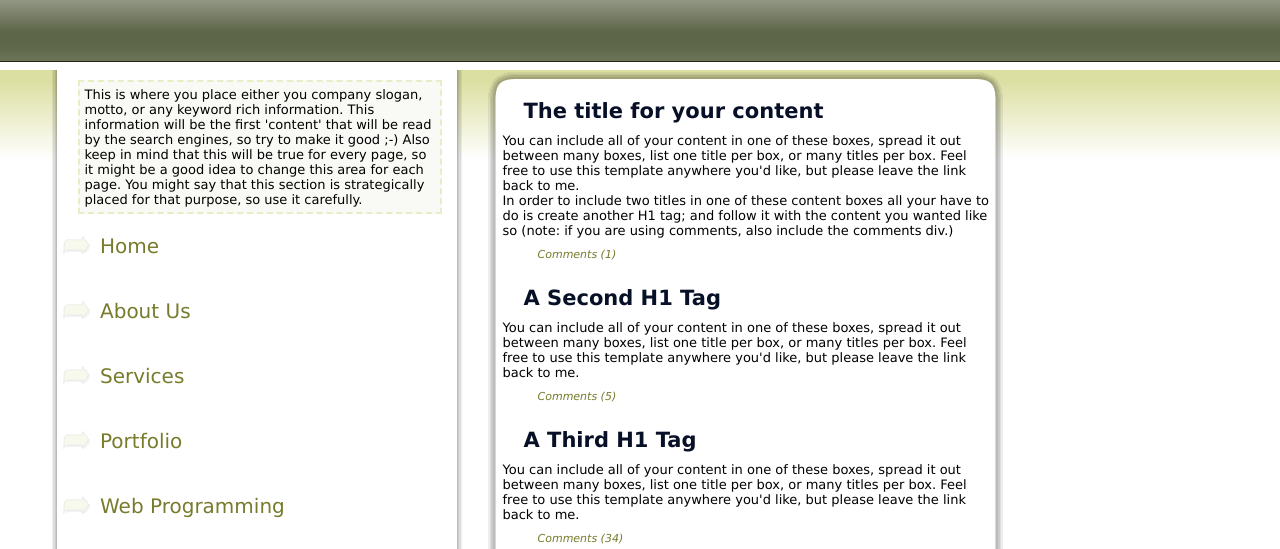
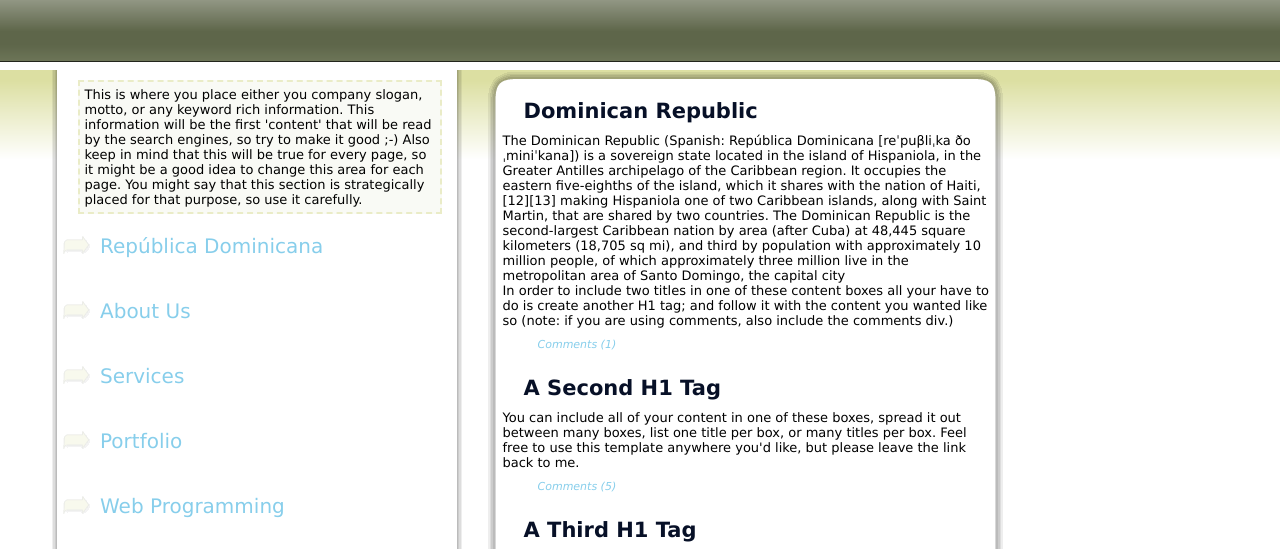
Before and after one commit to jeffrygonzalezgarcia/SSGit, a plain HTML site: page index.html in a window 1280 px wide. Shown: the part 209-758 px from the top of the page. Drawn offline with Linux system fonts and the light colour scheme.

Commit message:
Se agrego la opcion de RD, cambios en los colores para los enlaces y texto informativo de la RD.

```diff
--- a/fadedtab.css
+++ b/fadedtab.css
@@ -107,7 +107,7 @@ margin-top:10px;
 
 #bottomContent .navColumn .link
 {
-width:369px;
+width:400px;
 height:65px;
 line-height:65px;
 font:Arial, Helvetica, sans-serif;
@@ -125,7 +125,7 @@ background-repeat:no-repeat;
 
 a
 {
-color:#777B2B;
+color:skyblue;
 text-decoration:none;
 }
 
--- a/index.html
+++ b/index.html
@@ -17,7 +17,7 @@
 	<div class="navColumn">
     	<div class="overview">
         	This is where you place either you company slogan, motto, or any keyword rich information.   This information will be the first 'content' that will be read by the search engines, so try to make it good ;-)   Also keep in mind that this will be true for every page, so it might be a good idea to change this area for each page.  You might say that this section is strategically placed for that purpose, so use it carefully.        </div>
-    	<div class="link"><a href="http://www.bryantsmith.com">Home</a></div>
+    	<div class="link"><a href="https://en.wikipedia.org/wiki/Dominican_Republic" target="_blank">Rep&uacute;blica Dominicana</a></div>
         <div class="link"><a href="http://www.bryantsmith.com">About Us</a></div>
         <div class="link"><a href="http://www.bryantsmith.com">Services</a></div>
         <div class="link"><a href="http://www.bryantsmith.com">Portfolio</a></div>
@@ -35,8 +35,8 @@
   	<!--  To make a new content box, copy and paste from the Start to End, and paste it below this one.. you can create as many as you like. -->
       <div class="contentTop"></div>
       <div class="contentMain">
-            <h1>The title for your content</h1>
-                <p>You can include all of your content in one of these boxes, spread it out between many boxes, list one title per box, or many titles per box.   Feel free to use this template anywhere you'd like, but please leave the link back to me.  </p>
+            <h1>Dominican Republic</h1>
+                <p>The Dominican Republic (Spanish: República Dominicana [reˈpuβliˌka ðoˌminiˈkana]) is a sovereign state located in the island of Hispaniola, in the Greater Antilles archipelago of the Caribbean region. It occupies the eastern five-eighths of the island, which it shares with the nation of Haiti,[12][13] making Hispaniola one of two Caribbean islands, along with Saint Martin, that are shared by two countries. The Dominican Republic is the second-largest Caribbean nation by area (after Cuba) at 48,445 square kilometers (18,705 sq mi), and third by population with approximately 10 million people, of which approximately three million live in the metropolitan area of Santo Domingo, the capital city  </p>
                 <p>
             In order to include two titles in one of these content boxes all your have to do is create another H1 tag; and follow it with the content you wanted like so (note: if you are using comments, also include the comments div.) </p>
 
```
